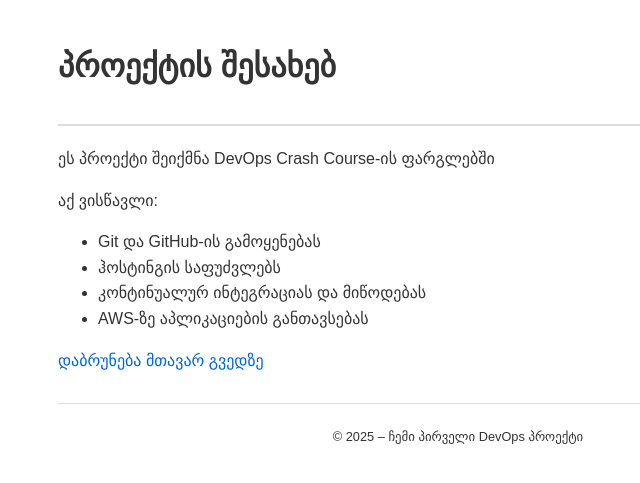
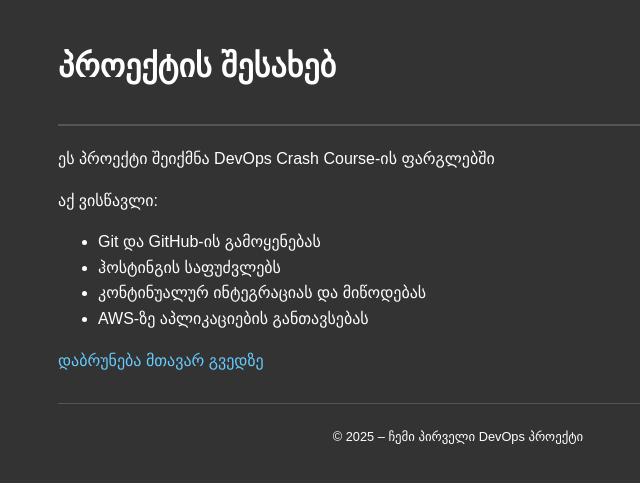
Before and after one commit to pm72/my-first-website1, a plain HTML site: page about.html in a window 1280 px wide. Shown: the whole page, without its empty margins (182-822 px from the left). Drawn offline with Linux system fonts and the light colour scheme.

Commit message:
დაემატა მუქი თემა

```diff
--- a/style.css
+++ b/style.css
@@ -1,28 +1,37 @@
+:root {
+  --bg-color: #333;
+  --text-color: #fff;
+  --link-color: #66ccff;
+  --border-color: #555;
+  --heading-color: #ddd;
+}
+
 body {
   font-family: Arial, sans-serif;
   line-height: 1.6;
   max-width: 800px;
   margin: 0 auto;
   padding: 20px;
-  color: #333;
+  color: var(--text-color);
+  background-color: var(--bg-color);
 }
 
 header {
-  border-bottom: 2px solid #ddd;
+  border-bottom: 2px solid var(--border-color);
   margin-bottom: 20px;
   padding-bottom: 10px;
+}
 
-}
 footer {
   margin-top: 30px;
-  border-top: 1px solid #ddd;
+  border-top: 1px solid var(--border-color);
   padding-top: 10px;
   text-align: center;
   font-size: 0.8em;
 }
 
 a {
-  color: #0066cc;
+  color: var(--link-color);
   text-decoration: none;
 }
 
```
